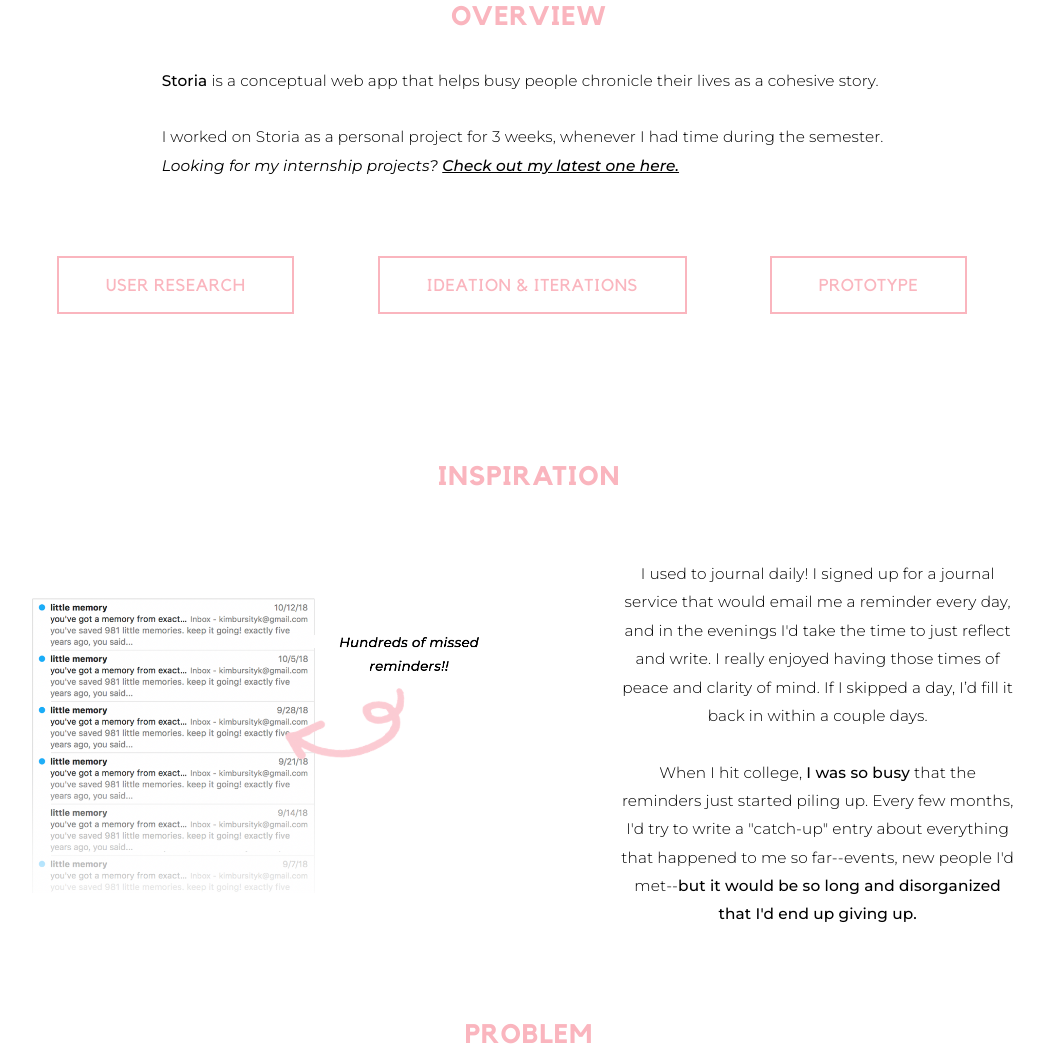
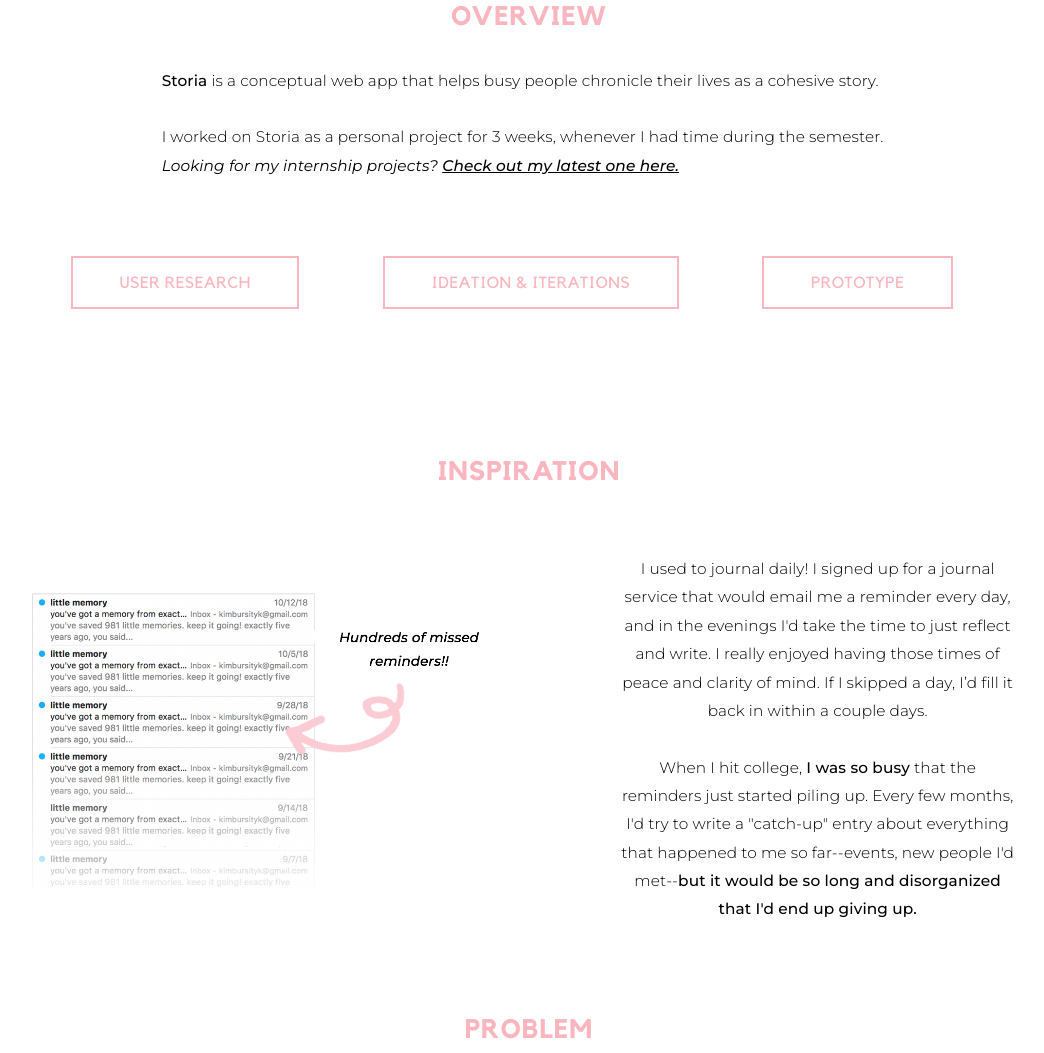
Before and after one commit to kimhwins/storia, a plain HTML site: page index.html in a window 1280 px wide. Shown: the part 1172-2225 px from the top of the page, without its empty margins (111-1155 px from the left). Drawn offline with Linux system fonts and the light colour scheme.

Commit message:
made hot links less scary

```diff
--- a/style.css
+++ b/style.css
@@ -468,7 +468,7 @@ a{
 	font-family: 'Kollektif', sans-serif;
 	color: #FAB5BE;;
 	letter-spacing: 0.03em;
-	font-size: 12.8pt;
+	font-size: 12pt;
 	transition: transform 0.2s;
 	display: inline;
 	text-transform: uppercase;
@@ -483,7 +483,7 @@ a{
 	text-align: center;
 	transition: transform 0.4s;
 	margin: 3% 9% 0% -2.7%;
-	padding: 1.4% 3.7%;
+	padding: 1.2% 3.7%;
 	background-color: white;
 	border: solid 2.5px #FAB5BE;
 
```
